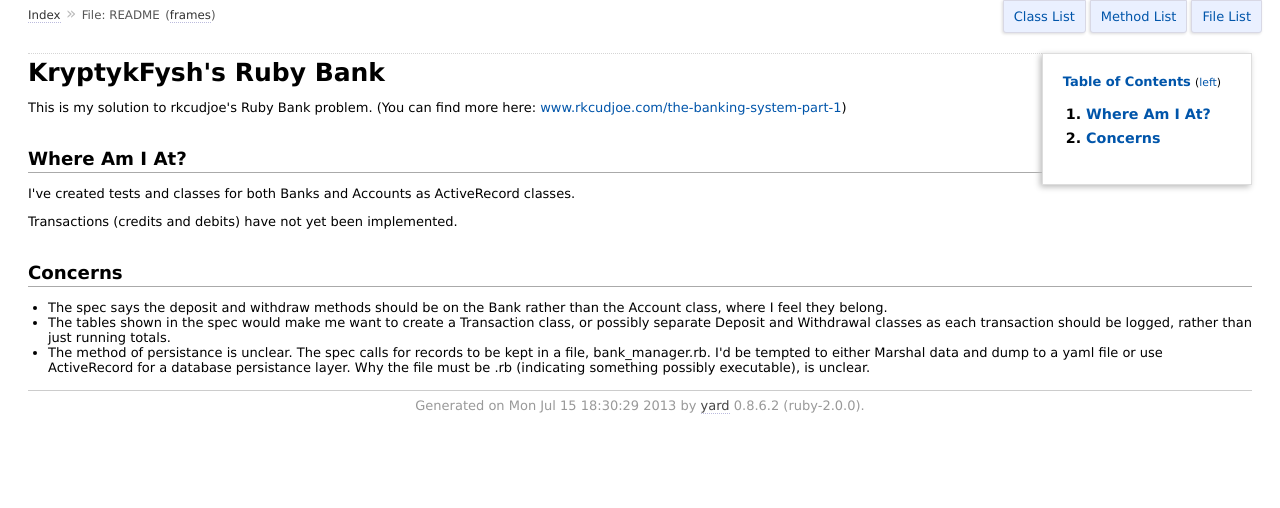
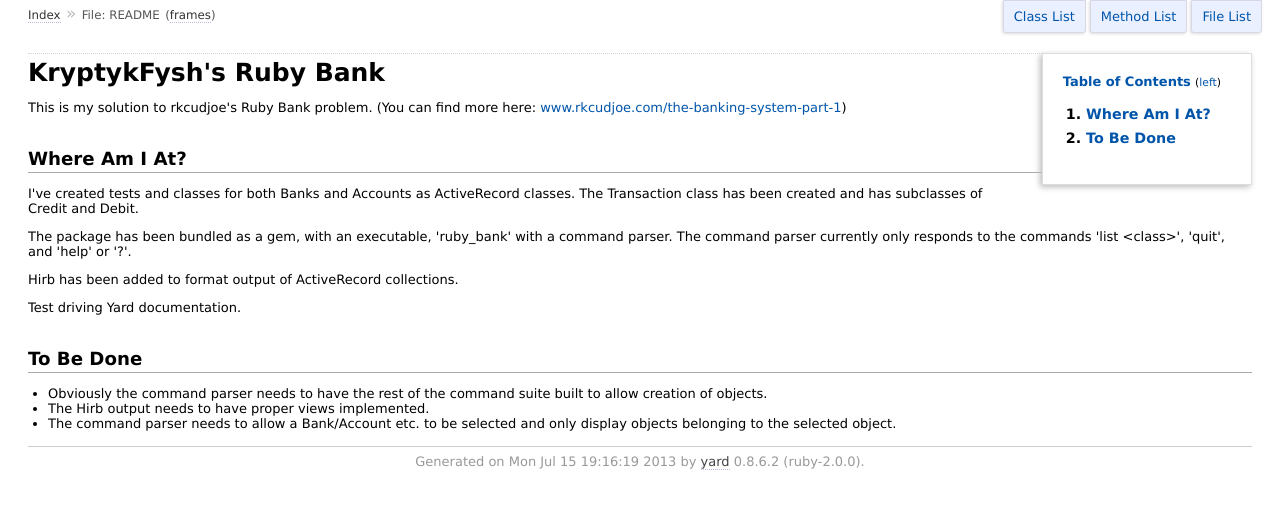
Before and after one commit to kryptykfysh/ruby_bank, a plain HTML site: page doc/file.README.html in a window 1280 px wide. Drawn offline with Linux system fonts and the light colour scheme.

Commit message:
Regerated documentation.

```diff
--- a/doc/file.README.html
+++ b/doc/file.README.html
@@ -71,29 +71,32 @@ href="http://www.rkcudjoe.com/the-banking-system-part-1">www.rkcudjoe.com/the-ba
 <h2 id="label-Where+Am+I+At%3F">Where Am I At?</h2>
 
 <p>I&#39;ve created tests and classes for both Banks and Accounts as
-ActiveRecord classes.</p>
+ActiveRecord classes. The Transaction class has been created and has
+subclasses of Credit and Debit.</p>
 
-<p>Transactions (credits and debits) have not yet been implemented.</p>
+<p>The package has been bundled as a gem, with an executable,
+&#39;ruby_bank&#39; with a command parser. The command parser currently
+only responds to the commands &#39;list &lt;class&gt;&#39;, &#39;quit&#39;,
+and &#39;help&#39; or &#39;?&#39;.</p>
 
-<h2 id="label-Concerns">Concerns</h2>
+<p>Hirb has been added to format output of ActiveRecord collections.</p>
+
+<p>Test driving Yard documentation.</p>
+
+<h2 id="label-To+Be+Done">To Be Done</h2>
 <ul><li>
-<p>The spec says the deposit and withdraw methods should be on the Bank rather
-than the Account class, where I feel they belong.</p>
+<p>Obviously the command parser needs to have the rest of the command suite
+built to allow creation of objects.</p>
 </li><li>
-<p>The tables shown in the spec would make me want to create a Transaction
-class, or possibly separate Deposit and Withdrawal classes as each
-transaction should be logged, rather than just running totals.</p>
+<p>The Hirb output needs to have proper views implemented.</p>
 </li><li>
-<p>The method of persistance is unclear. The spec calls for records to be kept
-in a file, bank_manager.rb. I&#39;d be tempted to either Marshal data and
-dump to a yaml file or use ActiveRecord for a database persistance layer.
-Why the file must be .rb (indicating something possibly executable), is
-unclear.</p>
+<p>The command parser needs to allow a Bank/Account etc. to be selected and
+only display objects belonging to the selected object.</p>
 </li></ul>
 </div></div>
 
     <div id="footer">
-  Generated on Mon Jul 15 18:30:29 2013 by
+  Generated on Mon Jul 15 19:16:19 2013 by
   <a href="http://yardoc.org" title="Yay! A Ruby Documentation Tool" target="_parent">yard</a>
   0.8.6.2 (ruby-2.0.0).
 </div>
```
Also changed, not shown: doc/Account.html (+1 -1 lines), doc/Bank.html (+1 -1 lines), doc/Credit.html (+1 -1 lines), doc/Debit.html (+1 -1 lines), doc/Transaction.html (+1 -1 lines), doc/_index.html (+1 -1 lines), doc/file.LICENSE.html (+1 -1 lines), doc/index.html (+17 -14 lines), doc/top-level-namespace.html (+1 -1 lines).
